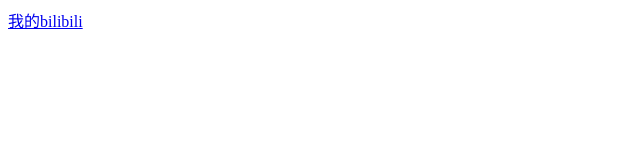
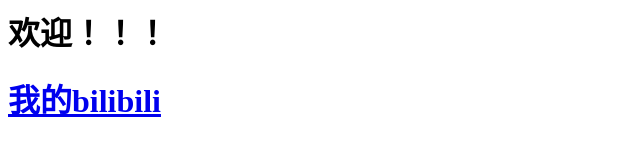
Before and after one commit to JERVIE2015/web_home, a plain HTML site: page index.html in a window 1280 px wide. Shown: the whole page, without its empty margins (0-640 px from the left). Drawn offline with Linux system fonts and the light colour scheme.

Commit message:
Add header to index.html
Added a header to the HTML document.

```diff
--- a/index.html
+++ b/index.html
@@ -12,7 +12,7 @@
 </style>
 </body>
 
-
+<h1>欢迎！！！<h1>
 
 
 
```
